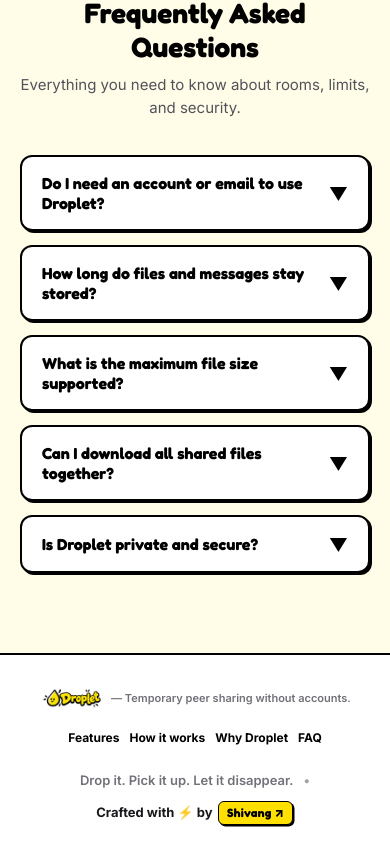
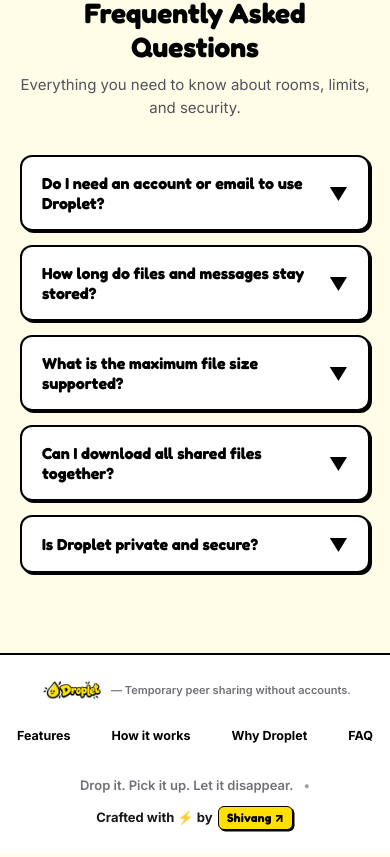
Before and after one commit to idi01-git/Droplet, a React (Vite) app: page / in a window 390 px wide. Shown: the part 4635-5492 px from the top of the page. Built offline with nearby package versions, Linux system fonts and the light colour scheme.

Commit message:
fix(responsive): space footer navigation evenly across 1 row on mobile screens

```diff
--- a/src/index.css
+++ b/src/index.css
@@ -926,41 +926,104 @@
   }
 }
 
-/* Footer Navigation Links: Strictly 1 Single Row across all mobile screen sizes */
+/* Footer Navigation Links: Strictly 1 Single Row with Generous, Balanced Spacing */
 .nb-footer-nav-links {
   display: flex;
   align-items: center;
-  gap: 20px;
+  gap: 28px;
   flex-wrap: nowrap !important;
   white-space: nowrap !important;
 }
 
+.nb-footer-link {
+  color: #000000;
+  text-decoration: none;
+  font-size: 13.5px;
+  font-weight: 700;
+  white-space: nowrap;
+  display: inline-flex;
+  align-items: center;
+  padding: 6px 4px;
+  transition: color 0.15s ease, opacity 0.15s ease;
+}
+
+.nb-footer-link:hover,
+.nb-footer-link:active {
+  color: #4F46E5;
+  text-decoration: underline;
+  text-underline-offset: 3px;
+}
+
 @media (max-width: 768px) {
+  .nb-footer-container {
+    padding: 28px 16px !important;
+  }
+
+  .nb-footer-top-row {
+    flex-direction: column !important;
+    justify-content: center !important;
+    align-items: center !important;
+    text-align: center !important;
+    gap: 20px !important;
+    width: 100% !important;
+  }
+
   .nb-footer-nav-links {
     width: 100% !important;
-    justify-content: center !important;
-    gap: 14px !important;
-    font-size: 13px !important;
+    max-width: 440px !important;
+    margin: 0 auto !important;
+    display: flex !important;
+    justify-content: space-between !important;
+    align-items: center !important;
     flex-wrap: nowrap !important;
     white-space: nowrap !important;
+    box-sizing: border-box !important;
+    gap: 16px !important;
+  }
+
+  .nb-footer-link {
+    font-size: 13px !important;
+    font-weight: 700 !important;
+    white-space: nowrap !important;
+    padding: 6px 4px !important;
   }
 }
 
 @media (max-width: 420px) {
+  .nb-footer-container {
+    padding: 24px 14px !important;
+  }
+
   .nb-footer-nav-links {
+    width: 100% !important;
+    max-width: 360px !important;
+    margin: 0 auto !important;
+    justify-content: space-between !important;
+    gap: 14px !important;
+  }
+
+  .nb-footer-link {
+    font-size: 12.5px !important;
+    padding: 6px 2px !important;
+  }
+}
+
+@media (max-width: 360px) {
+  .nb-footer-container {
+    padding: 20px 10px !important;
+  }
+
+  .nb-footer-nav-links {
+    width: 100% !important;
+    max-width: 336px !important;
+    margin: 0 auto !important;
+    justify-content: space-between !important;
     gap: 10px !important;
+  }
+
+  .nb-footer-link {
     font-size: 12px !important;
-    flex-wrap: nowrap !important;
-    white-space: nowrap !important;
-  }
-}
-
-@media (max-width: 360px) {
-  .nb-footer-nav-links {
-    gap: 7px !important;
-    font-size: 11px !important;
-    flex-wrap: nowrap !important;
-    white-space: nowrap !important;
+    padding: 6px 1px !important;
   }
 }
 
@@ -972,18 +1035,6 @@
   gap: 10px;
   flex-wrap: wrap;
   text-align: center;
-}
-
-.nb-footer-link {
-  color: #000000;
-  text-decoration: none;
-  transition: opacity 0.12s ease;
-}
-
-.nb-footer-link:hover {
-  opacity: 0.7;
-  text-decoration: underline;
-  text-underline-offset: 3px;
 }
 
 /* Responsive visibility: hide labels on mobile viewports (< 640px) while keeping icons */
--- a/src/views/HomeView.tsx
+++ b/src/views/HomeView.tsx
@@ -1382,6 +1382,7 @@
           FOOTER
           ========================================================================= */}
       <footer
+        className="nb-footer-container"
         style={{
           borderTop: '2.5px solid #000000',
           backgroundColor: '#FFFFFF',
@@ -1434,28 +1435,17 @@
             </div>
 
             {/* Sections on Right (Strictly 1 single row across all mobile screen sizes) */}
-            <div
-              className="nb-footer-nav-links"
-              style={{
-                display: 'flex',
-                alignItems: 'center',
-                gap: '20px',
-                fontSize: '13.5px',
-                fontWeight: 700,
-                flexWrap: 'nowrap',
-                whiteSpace: 'nowrap',
-              }}
-            >
-              <a href="#features" className="nb-footer-link" style={{ color: '#000000', textDecoration: 'none' }}>
+            <div className="nb-footer-nav-links">
+              <a href="#features" className="nb-footer-link">
                 Features
               </a>
-              <a href="#how-it-works" className="nb-footer-link" style={{ color: '#000000', textDecoration: 'none' }}>
+              <a href="#how-it-works" className="nb-footer-link">
                 How it works
               </a>
-              <a href="#why-droplet" className="nb-footer-link" style={{ color: '#000000', textDecoration: 'none' }}>
+              <a href="#why-droplet" className="nb-footer-link">
                 Why Droplet
               </a>
-              <a href="#faq" className="nb-footer-link" style={{ color: '#000000', textDecoration: 'none' }}>
+              <a href="#faq" className="nb-footer-link">
                 FAQ
               </a>
             </div>
```
